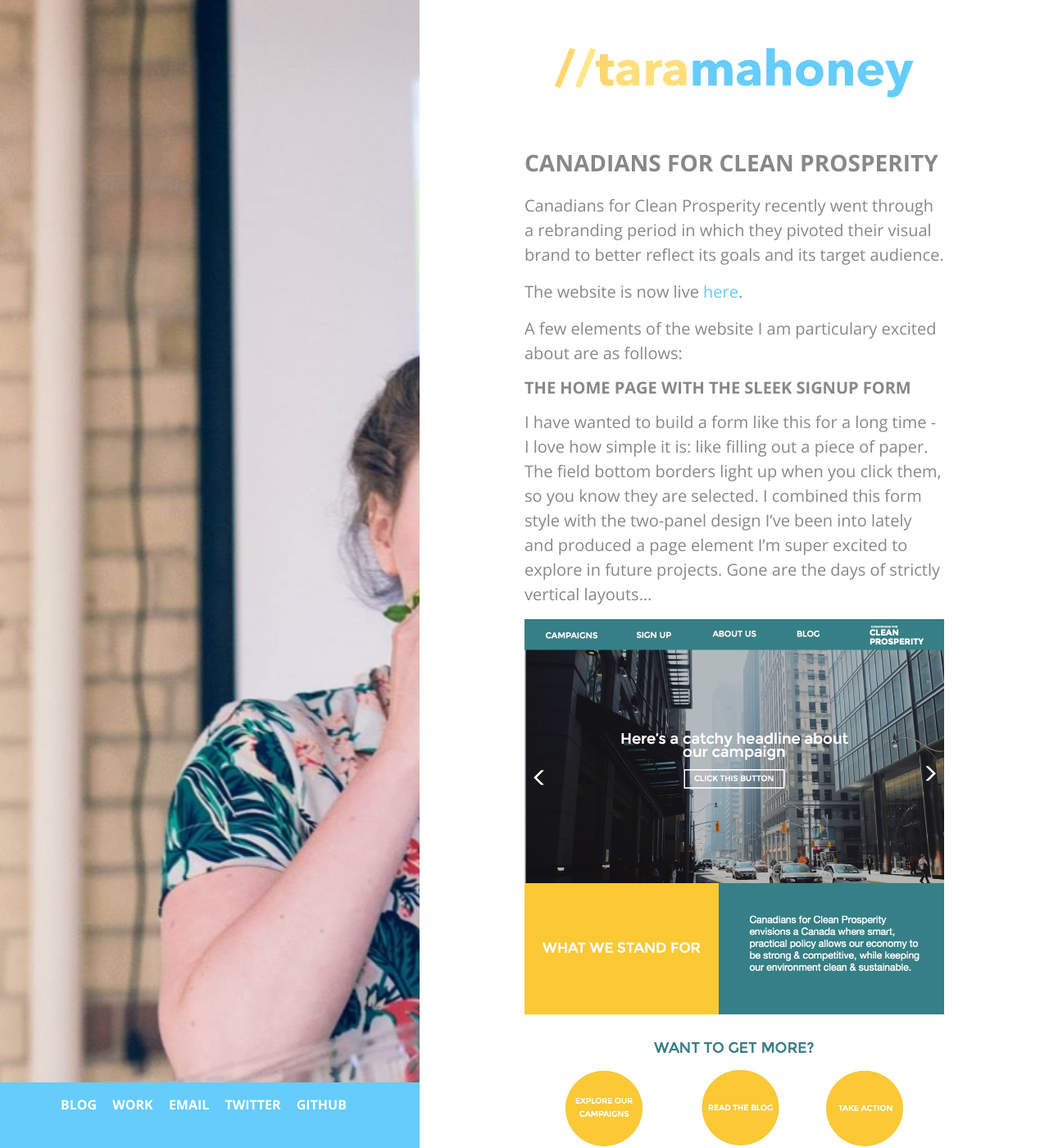
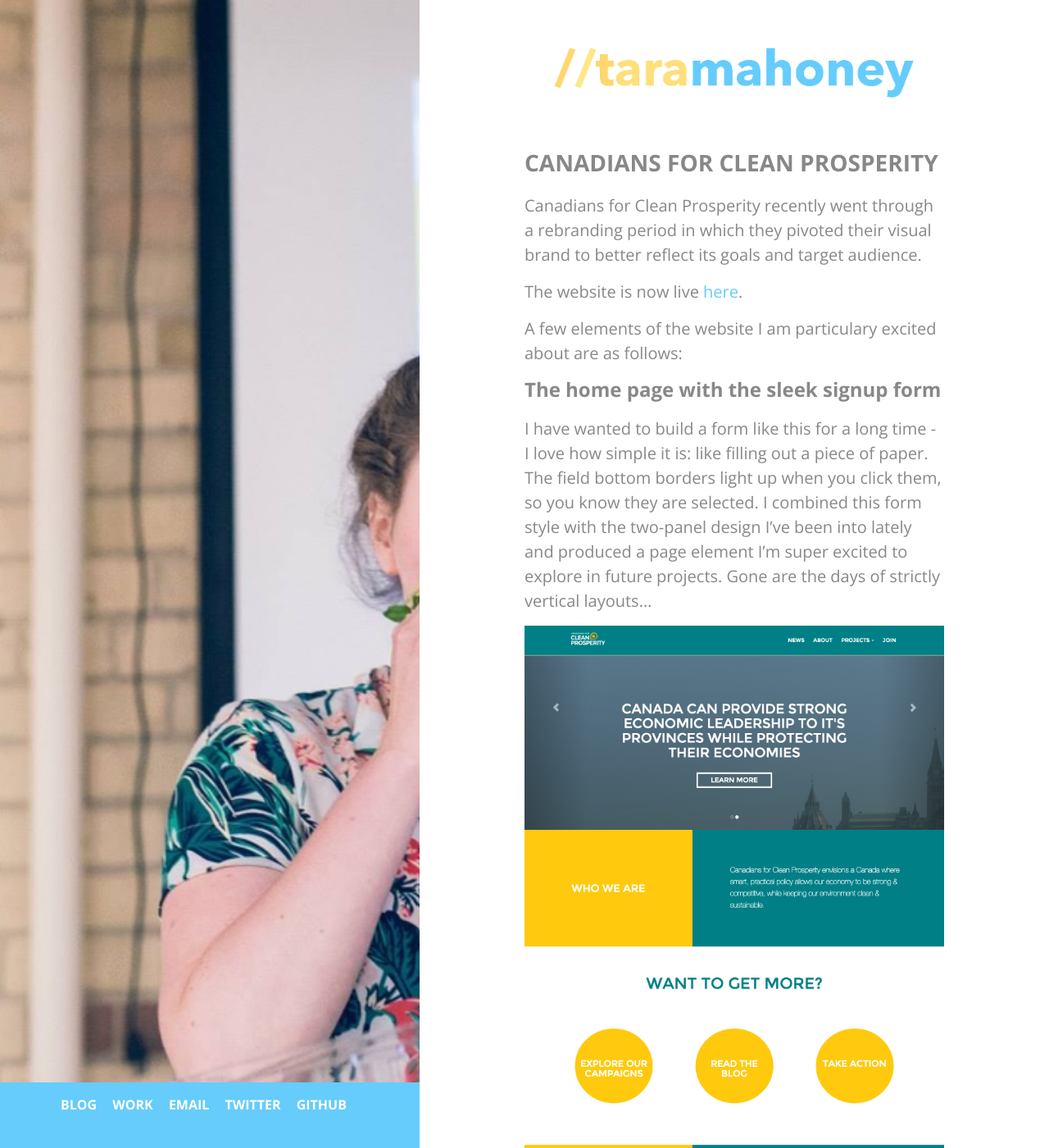
Before and after one commit to taratmahoney/taratmahoney.github.io, a Jekyll site: the page built from _posts/2016-02-08-clean-prosperity.markdown, in a window 1280 px wide and 1400 px high. Shown: the whole window at 82% size. Built offline with Jekyll 4.4.1, drawn with Linux system fonts in a browser that asks for light colours; some web fonts are replaced.

Commit message:
Add new photos to CCP post

```diff
--- a/_posts/2016-02-08-clean-prosperity.markdown
+++ b/_posts/2016-02-08-clean-prosperity.markdown
@@ -6,34 +6,30 @@
   category: Work
 ---
 
-Canadians for Clean Prosperity recently went through a rebranding period in which they pivoted their visual brand to better reflect its goals and its target audience.
+Canadians for Clean Prosperity recently went through a rebranding period in which they pivoted their visual brand to better reflect its goals and target audience.
 
 The website is now live <a href="http://www.cleanprosperity.ca/">here</a>.
 
 A few elements of the website I am particulary excited about are as follows:
 
 
-<h4> The home page with the sleek signup form</h4>
+<h2> The home page with the sleek signup form</h2>
 I have wanted to build a form like this for a long time - I love how simple it is: like filling out a piece of paper. The field bottom borders light up when you click them, so you know they are selected. I combined this form style with the two-panel design I've been into lately and produced a page element I'm super excited to explore in future projects. Gone are the days of strictly vertical layouts...
 
-<img src="/assets/ccp-home.jpg">
+<img src="/assets/ccp-home.png">
+
+<h2> The splash/sign up page </h2>
+
+<img src="/assets/join.png">
 
 
 
+<h2> The blog index page</h2>
+
+<img src="/assets/blog-index.jpg">
 
 
-<h4> The splash/sign up page </h4>
-
-<img src="/assets/ccp-splash.jpg">
-
-
-
-<h4> The blog index page</h4>
-
-<img src="/assets/blogindex.jpg">
-
-
-<h4> The blog post page </h4>
+<h2> The blog post page </h2>
 
 <img src="/assets/blogshow.jpg">
 
--- a/_sass/base/_typography.scss
+++ b/_sass/base/_typography.scss
@@ -24,6 +24,13 @@
   font-size: 3em;
   color: $blue;
   text-decoration: underline;
+}
+
+h2{
+  font-size: 1.5em;
+  color: $gray2;
+  font-weight: bold;
+
 }
 
 h3{
```
Also changed, not shown: assets/blog-index.jpg (added), assets/ccp-home.png (added), assets/join.png (added).
